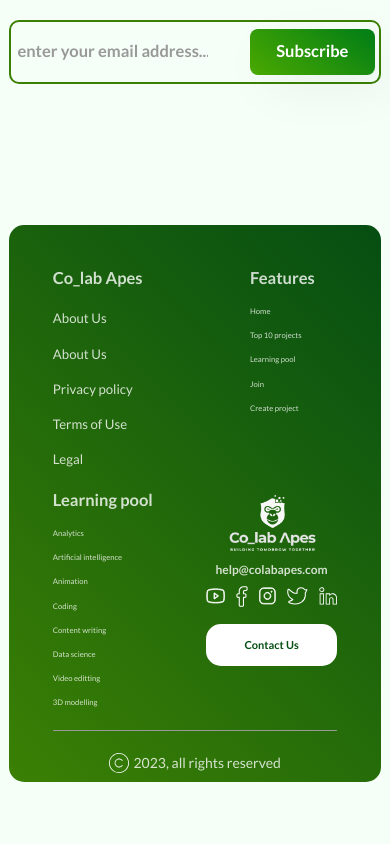
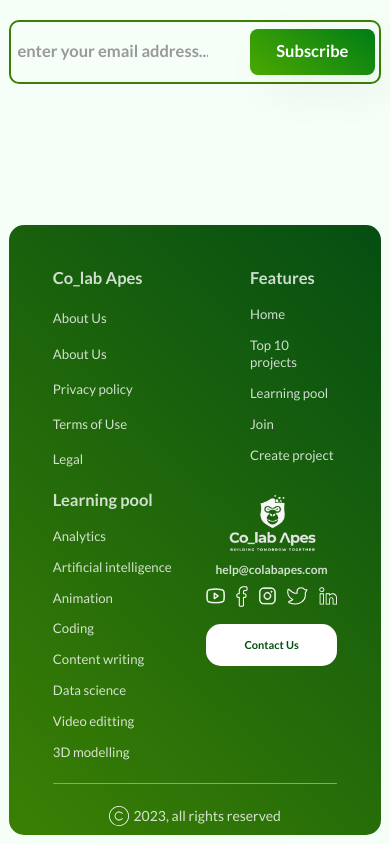
Before and after one commit to Colab-Apes/new_landing_page, a React (Vite) app: page / in a window 390 px wide. Shown: the part 6770-7614 px from the top of the page. Before the commit the page ends 7561 px from the top, so only its background shows below. Built offline with nearby package versions, Linux system fonts and the light colour scheme.

Commit message:
update foot

```diff
--- a/src/NewLandingPage/components/Foot.jsx
+++ b/src/NewLandingPage/components/Foot.jsx
@@ -29,14 +29,14 @@
             <p className="">Privacy policy</p>
             <p className="">Terms of Use</p> <p className="">Legal</p>
           </div>
-          <div className="flex flex-col w-full mx-auto     text-sm lg:text-2xl text-left z-[3] gap-y-6 pl-20">
+          <div className="flex flex-col w-full mx-auto  text-2xl lg:text-2xl text-left z-[3] gap-y-6 pl-20">
             <p className="text-3xl font-bold">Features</p>
             <p className="lg:mt-4 mt-2">Home</p>
             <p className="">Top 10 projects</p>
             <p className="">Learning pool</p> <p className="">Join </p>
             <p className="">Create project</p>
           </div>
-          <div className="flex flex-col w-full mx-auto  text-sm lg:text-2xl text-left z-[3] gap-y-6">
+          <div className="flex flex-col w-full mx-auto text-2xl lg:text-2xl text-left z-[3] gap-y-6">
             <p className="text-3xl font-bold">Learning pool</p>
             <p className="lg:mt-4 mt-2">Analytics</p>
             <p className="">Artificial intelligence</p>{" "}
```
